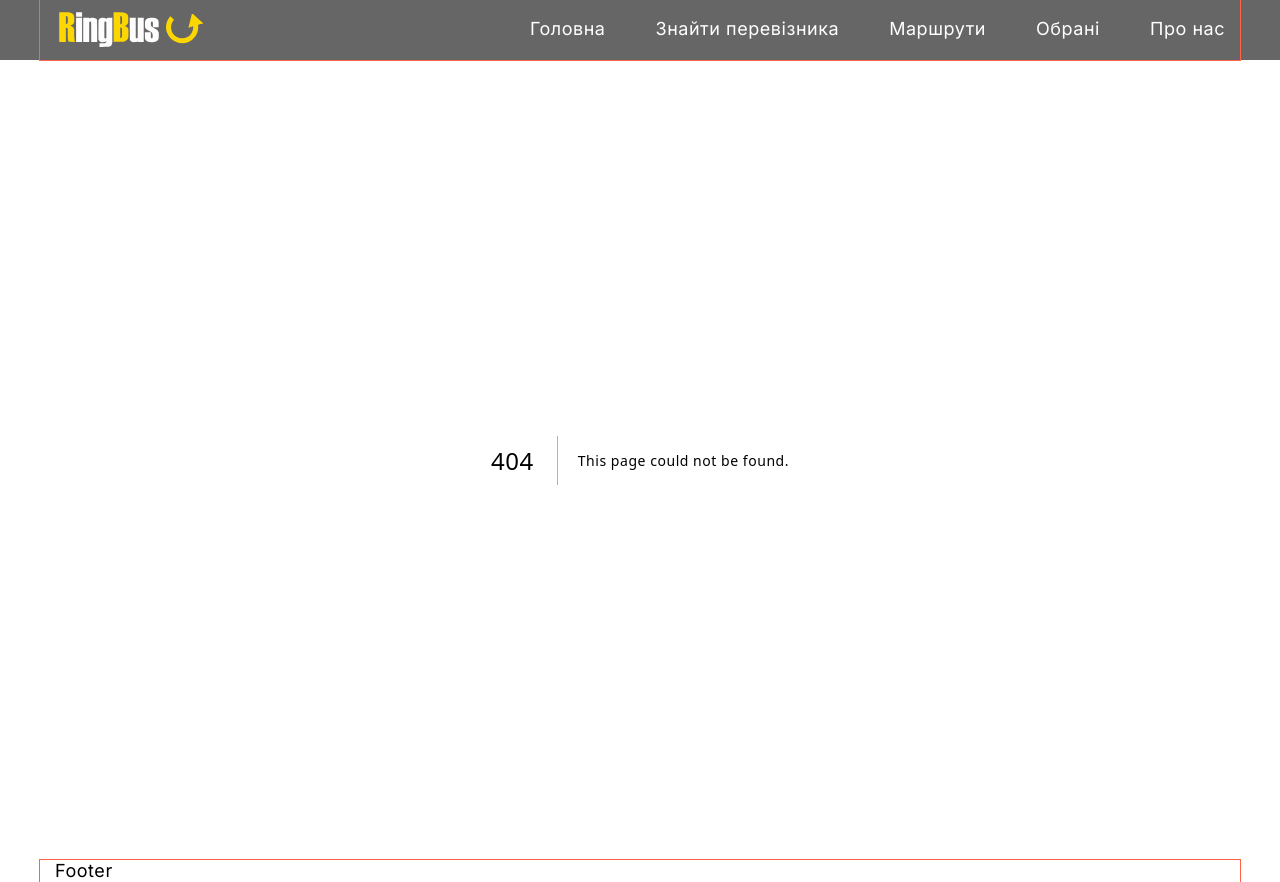
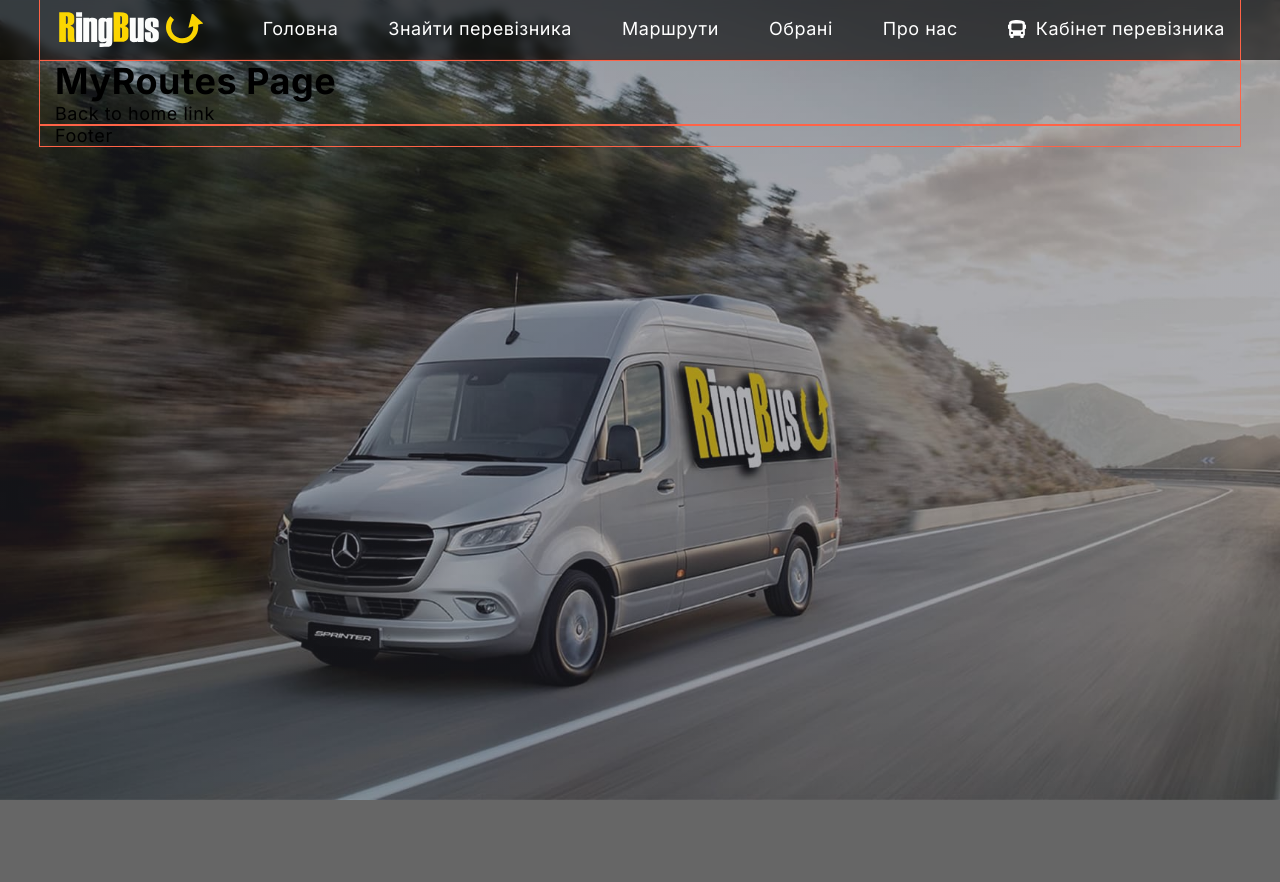
Before and after one commit to SlipuyKamiN/ringbus-frontend, a Next.js app: page /user/my-routes in a window 1280 px wide. Before the commit this address had no page. After the commit the page ends 800 px from the top, so only its background shows below. Built offline with nearby package versions, Linux system fonts and the light colour scheme.

Commit message:
build: user menu fundamentals

```diff
--- /dev/null
+++ b/src/app/user/my-routes/page.tsx
@@ -0,0 +1,15 @@
+import Container from "components/Shared/Container";
+import Link from "next/link";
+
+const MyRoutes = () => {
+  return (
+    <section>
+      <Container>
+        <h1>MyRoutes Page</h1>
+        <Link href="/">Back to home link</Link>
+      </Container>
+    </section>
+  );
+};
+
+export default MyRoutes;
--- a/src/components/Header/DropMenu.tsx
+++ b/src/components/Header/DropMenu.tsx
@@ -37,10 +37,10 @@
       </DropMenuHeader>
       <DropMenuNav data-nav className={!isNavOpen ? "is-hidden" : ""}>
         <MenuList className="drop-menu__list">
-          {navListData.map(({ href, text }) => (
+          {navListData.map(({ href, content }) => (
             <MenuItem key={href}>
               <NavLink href={href} onClick={toggleMenu}>
-                {text}
+                {content}
               </NavLink>
             </MenuItem>
           ))}
--- a/src/components/Header/Header.styled.tsx
+++ b/src/components/Header/Header.styled.tsx
@@ -32,7 +32,7 @@
 `;
 
 export const ListItem = styled.li`
-  a {
+  & > a {
     display: block;
     padding: 18px 0;
     border-bottom: 2px solid transparent;
--- a/src/components/Header/Header.tsx
+++ b/src/components/Header/Header.tsx
@@ -11,6 +11,7 @@
 import { navListData } from "./navListData";
 import Link from "next/link";
 import NavLink from "components/Shared/NavLink";
+import UserMenu from "./UserMenu";
 
 const Header = () => {
   return (
@@ -21,11 +22,12 @@
             <Image src={pageLogoPath} alt="page logo" width={150} height={50} />
           </Link>
           <HeaderList>
-            {navListData.map(({ text, href }) => (
+            {navListData.map(({ content, href }) => (
               <ListItem key={href}>
-                <NavLink href={href}>{text}</NavLink>
+                <NavLink href={href}>{content}</NavLink>
               </ListItem>
             ))}
+            <UserMenu />
           </HeaderList>
         </HeaderWrapper>
         <DropMenu />
--- /dev/null
+++ b/src/components/Header/UserMenu.styled.tsx
@@ -0,0 +1,42 @@
+"use client";
+import styled from "@emotion/styled";
+import { ListItem } from "./Header.styled";
+import { colors, transition } from "styles/common/vars";
+
+export const NavListUserItem = styled(ListItem)`
+  position: relative;
+
+  transition: transform ${transition.duration};
+  a {
+    display: flex;
+    align-items: center;
+    gap: 10px;
+  }
+
+  a:hover + ul,
+  a:focus + ul {
+    pointer-events: all;
+    opacity: 1;
+    transform: translateY(0);
+  }
+`;
+
+export const SubMenu = styled.ul`
+  position: absolute;
+  pointer-events: none;
+
+  overflow-y: hidden;
+
+  transform: translateY(100%);
+
+  top: 60px;
+  left: -10%;
+  padding: 5%;
+
+  opacity: 0;
+
+  width: 120%;
+
+  background-color: ${colors.primaryBlackAlpha};
+  transition: transform ${transition.duration};
+`;
--- /dev/null
+++ b/src/components/Header/UserMenu.tsx
@@ -0,0 +1,37 @@
+"use client";
+
+import { NavListUserItem, SubMenu } from "./UserMenu.styled";
+import { FaBus } from "react-icons/fa";
+import { userMenuNavData } from "./navListData";
+import NavLink from "components/Shared/NavLink";
+import { useRouter } from "next/navigation";
+
+const UserMenu = () => {
+  const router = useRouter();
+
+  const handleNavigation = (href: string) => {
+    router.push(`/user/${href}`);
+  };
+
+  console.log(router);
+
+  return (
+    <NavListUserItem>
+      <NavLink href="/user">
+        <FaBus />
+        Кабінет перевізника
+      </NavLink>
+      <SubMenu>
+        {userMenuNavData.map(({ content, href }) => (
+          <li key={href}>
+            <button type="button" onClick={() => handleNavigation(href)}>
+              {content}
+            </button>
+          </li>
+        ))}
+      </SubMenu>
+    </NavListUserItem>
+  );
+};
+
+export default UserMenu;
--- a/src/components/Header/navListData.ts
+++ b/src/components/Header/navListData.ts
@@ -1,7 +1,13 @@
 export const navListData = [
-  { text: "Головна", href: "/" },
-  { text: "Знайти перевізника", href: "/order" },
-  { text: "Маршрути", href: "/routes" },
-  { text: "Обрані", href: "/favorites" },
-  { text: "Про нас", href: "/about-us" },
+  { content: "Головна", href: "/" },
+  { content: "Знайти перевізника", href: "/order" },
+  { content: "Маршрути", href: "/routes" },
+  { content: "Обрані", href: "/favorites" },
+  { content: "Про нас", href: "/about-us" },
 ];
+
+export const userMenuNavData = [
+  { content: "Мої маршрути", href: "/my-routes" },
+  { content: "Обрані", href: "/my-favorites" },
+  { content: "Мій профіль", href: "/my-profile" },
+];
```
